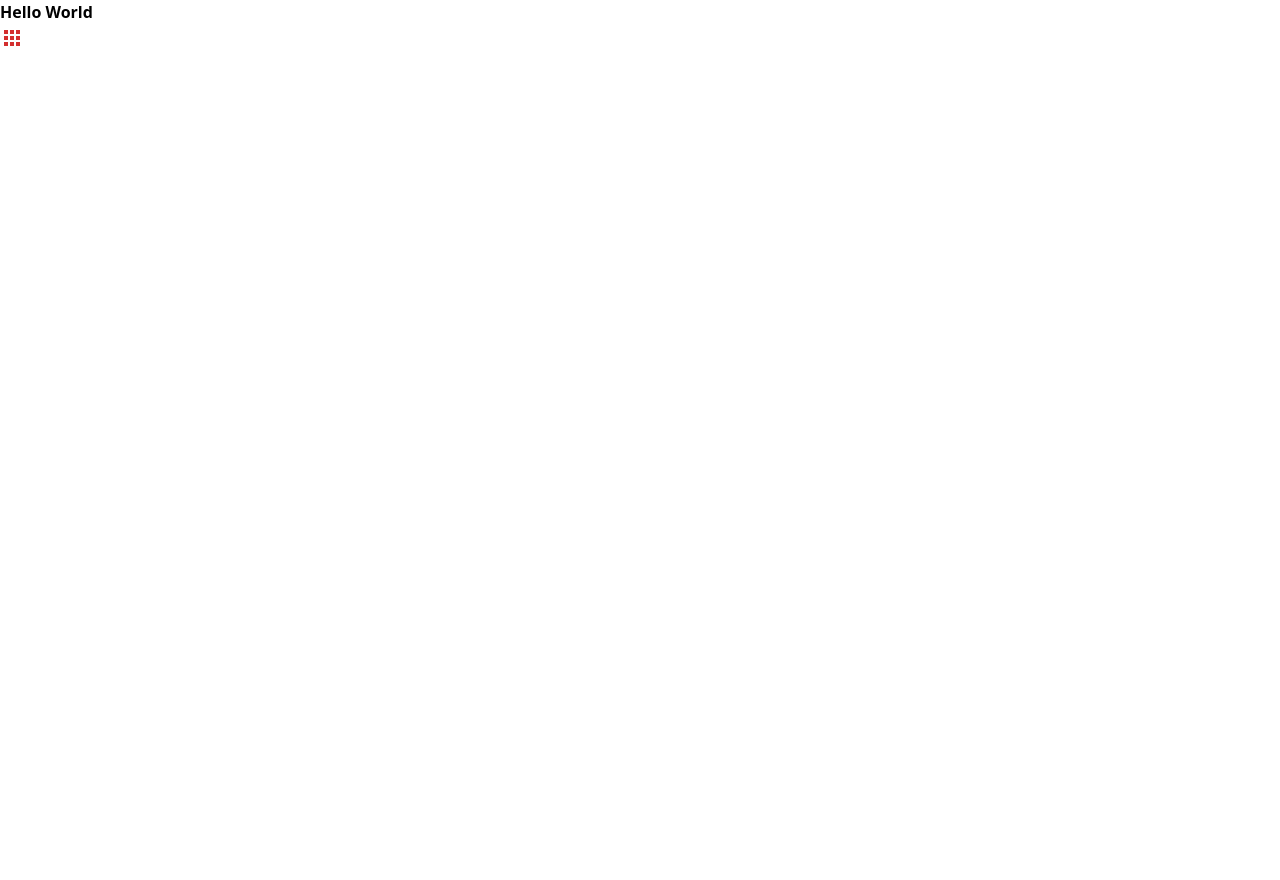
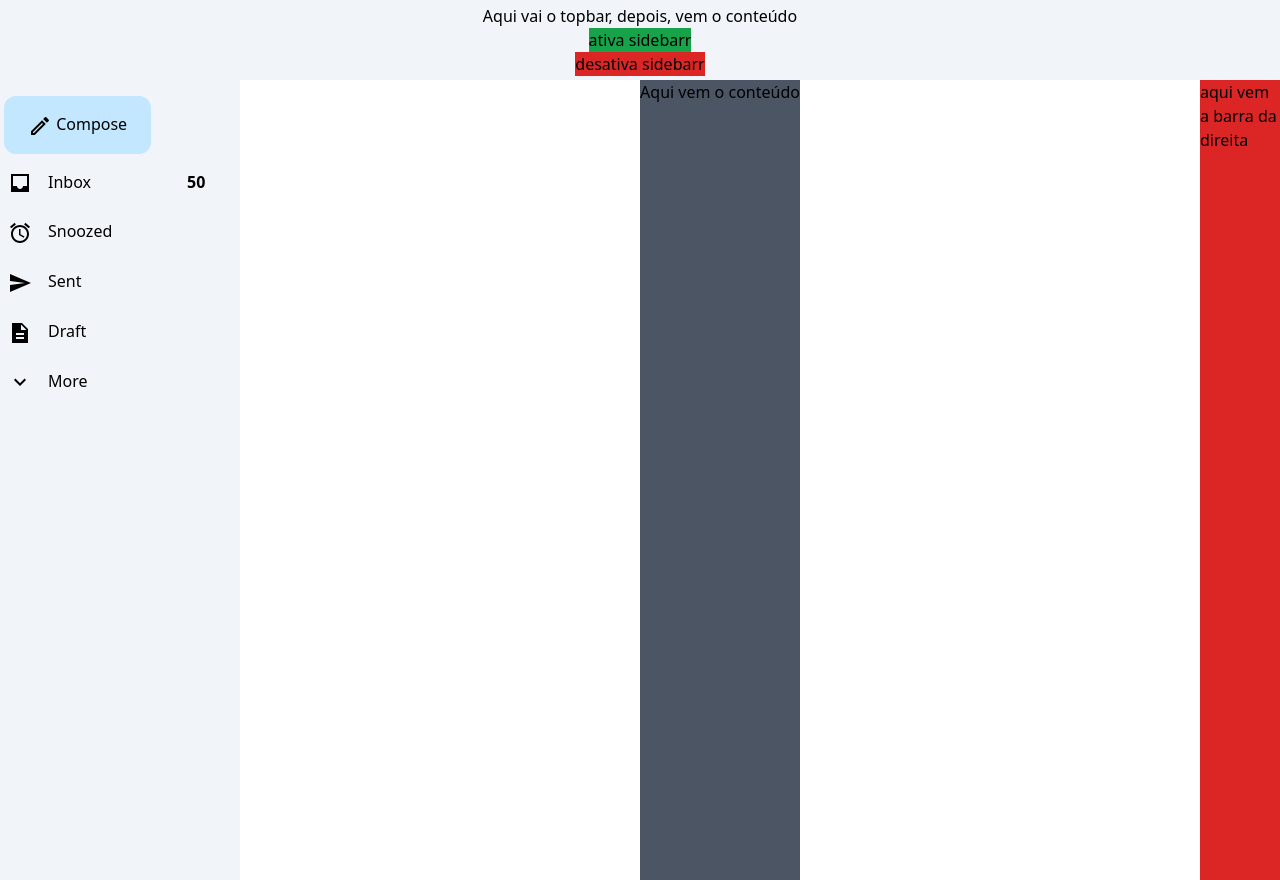
Before and after one commit to Lucas-Valdemar/JD-Gmail, a React (Vite) app: page / in a window 1280 px wide. Before the commit the page ends 800 px from the top, so only its background shows below. Built offline with nearby package versions, Linux system fonts and the light colour scheme; data requests are answered from the project's data file.

Commit message:
Fetch Email + Sidebar Esquerdo

```diff
--- a/package.json
+++ b/package.json
@@ -21,6 +21,7 @@
     "react-router-dom": "^6.24.1"
   },
   "devDependencies": {
+    "@types/axios": "^0.14.0",
     "@types/react": "^18.3.3",
     "@types/react-dom": "^18.3.0",
     "@typescript-eslint/eslint-plugin": "^7.13.1",
--- /dev/null
+++ b/services/api.ts
@@ -0,0 +1,7 @@
+import axios, { AxiosInstance } from 'axios';
+
+const api: AxiosInstance = axios.create({
+  baseURL: 'http://localhost:3000/emails',
+});
+
+export default api;
--- a/src/App.tsx
+++ b/src/App.tsx
@@ -1,11 +1,63 @@
-import AppsIcon from '@mui/icons-material/Apps';
+import React, { useEffect, useState } from 'react';
+import api from '../services/api.ts'
+
+import Sidebar from './Components/Root/Menu/Sidebar.tsx';
 
 function App() {
 
+  const [emails, setEmails] = useState([])
+
+  const [sidebar, setSidebar] = useState(true)
+  const [sidebarState, setSidebarState] = useState(false)
+
+  /* Fetch Emails */
+  async function fetchEmails() {
+    try {
+      const response = await api.get('/')
+      setEmails(response.data)
+    }
+    catch(error) {
+      console.log(error)
+    }
+  }
+
+  useEffect(() => {
+    fetchEmails()
+  }, [])
+  console.log(emails)
+
+  document.querySelector('.sidebar')?.addEventListener('onhover' , function(){
+    console.log('oi')
+    setSidebar(true)
+  })
+
+
   return (
     <>
-      <h1 className="font-bold">Hello World</h1>
-      <AppsIcon color='error'/>
+      <div className='h-20 bg-slate-100 flex justify-center items-center flex-col'>
+        <h2>Aqui vai o topbar, depois, vem o conteúdo</h2>
+        <button className='bg-green-600' onClick={()=>{setSidebar(true), setSidebarState(true)}}>ativa sidebarr</button>
+        <button className='bg-red-600' onClick={()=>{setSidebar(false), setSidebarState(false)}}>desativa sidebarr</button>
+
+      </div>
+      <div className='flex flex-row justify-between h-screen '>
+
+        <div className={sidebar ? 'bg-slate-100 w-60 transition-all' : 'bg-slate-100 w-20 transition-all hover:w-60'} onMouseEnter={()=>{setSidebar(true)}} onMouseLeave={()=>{sidebarState === false ? setSidebar(false) : setSidebar(true)}}>
+
+          <Sidebar sidebar={sidebar} emails={emails} />
+
+        </div>
+
+        <div className="content bg-gray-600">
+          Aqui vem o conteúdo
+        </div>
+
+        <div className="otherApps w-20 bg-red-600 h-full">
+          aqui vem a barra da direita
+        </div>
+      </div>
+
+
     </>
   )
 }
--- /dev/null
+++ b/src/Components/Root/Menu/MenuItens.tsx
@@ -0,0 +1,11 @@
+import React, { ReactElement } from "react"
+
+export default function MenuItens ({name, icon , sidebar, lenght}:{name: string, icon: ReactElement}) {
+  return(
+    <div className={sidebar ? 'menuItem flex flex-row hover:bg-blue-100 cursor-pointer rounded-br-3xl rounded-tr-3xl  p-2 w-56 mt-2 hover:font-bold' : 'menuItem flex flex-row hover:bg-blue-100 cursor-pointer rounded-lg p-2 w-20 mt-2 ml-4'}>
+      <span className="mr-4">{icon}</span>
+      <h3>{sidebar ? name : ''}</h3>
+      {sidebar ? lenght ?  <span className="ml-24 font-bold">{lenght}</span> : '' : ''}
+    </div>
+  )
+}
--- /dev/null
+++ b/src/Components/Root/Menu/Sidebar.tsx
@@ -0,0 +1,33 @@
+import React from 'react';
+
+import MenuItens from './MenuItens';
+
+/* Ícones */
+import InboxSharpIcon from '@mui/icons-material/InboxSharp';
+import AccessAlarmSharpIcon from '@mui/icons-material/AccessAlarmSharp';
+import SendSharpIcon from '@mui/icons-material/SendSharp';
+import DescriptionSharpIcon from '@mui/icons-material/DescriptionSharp';
+import KeyboardArrowDownSharpIcon from '@mui/icons-material/KeyboardArrowDownSharp';
+import EditOutlinedIcon from '@mui/icons-material/EditOutlined';
+
+export default function Sidebar ({sidebar, emails}) {
+  return(
+    <div className='sidebar flex flex-col justify-center pt-4'>
+
+      <div>
+        <button className='bg-[#C2E7FF] py-4 px-6 rounded-xl hover:shadow-lg ml-1'>
+          <EditOutlinedIcon/> {sidebar ? 'Compose' : ''}
+        </button>
+      </div>
+
+      <div className="menu">
+        <MenuItens name={'Inbox'} icon={<InboxSharpIcon/>} sidebar={sidebar} lenght={emails.length} />
+        <MenuItens name='Snoozed' icon={<AccessAlarmSharpIcon/>} sidebar={sidebar} />
+        <MenuItens name='Sent' icon={<SendSharpIcon/>} sidebar={sidebar} />
+        <MenuItens name='Draft' icon={<DescriptionSharpIcon/>} sidebar={sidebar} />
+        <MenuItens name='More' icon={<KeyboardArrowDownSharpIcon/>} sidebar={sidebar} />
+      </div>
+
+    </div>
+  )
+}
--- a/src/index.css
+++ b/src/index.css
@@ -1,3 +1,7 @@
 @tailwind base;
 @tailwind components;
 @tailwind utilities;
+
+html {
+  overflow-y: hidden;
+}
--- a/tsconfig.app.json
+++ b/tsconfig.app.json
@@ -23,5 +23,9 @@
     "noUnusedParameters": true,
     "noFallthroughCasesInSwitch": true
   },
-  "include": ["src"]
+  "include": [
+    "src/**/*.ts",
+    "services/**/*.ts",
+    "types/**/*.d.ts"
+  ],
 }
--- /dev/null
+++ b/types/api.d.ts
@@ -0,0 +1,5 @@
+declare module 'api' {
+  import { AxiosInstance } from 'axios';
+  const api: AxiosInstance;
+  export default api;
+}
```
Also changed, not shown: 1 other file (tests, documents, lock files or other folders).
